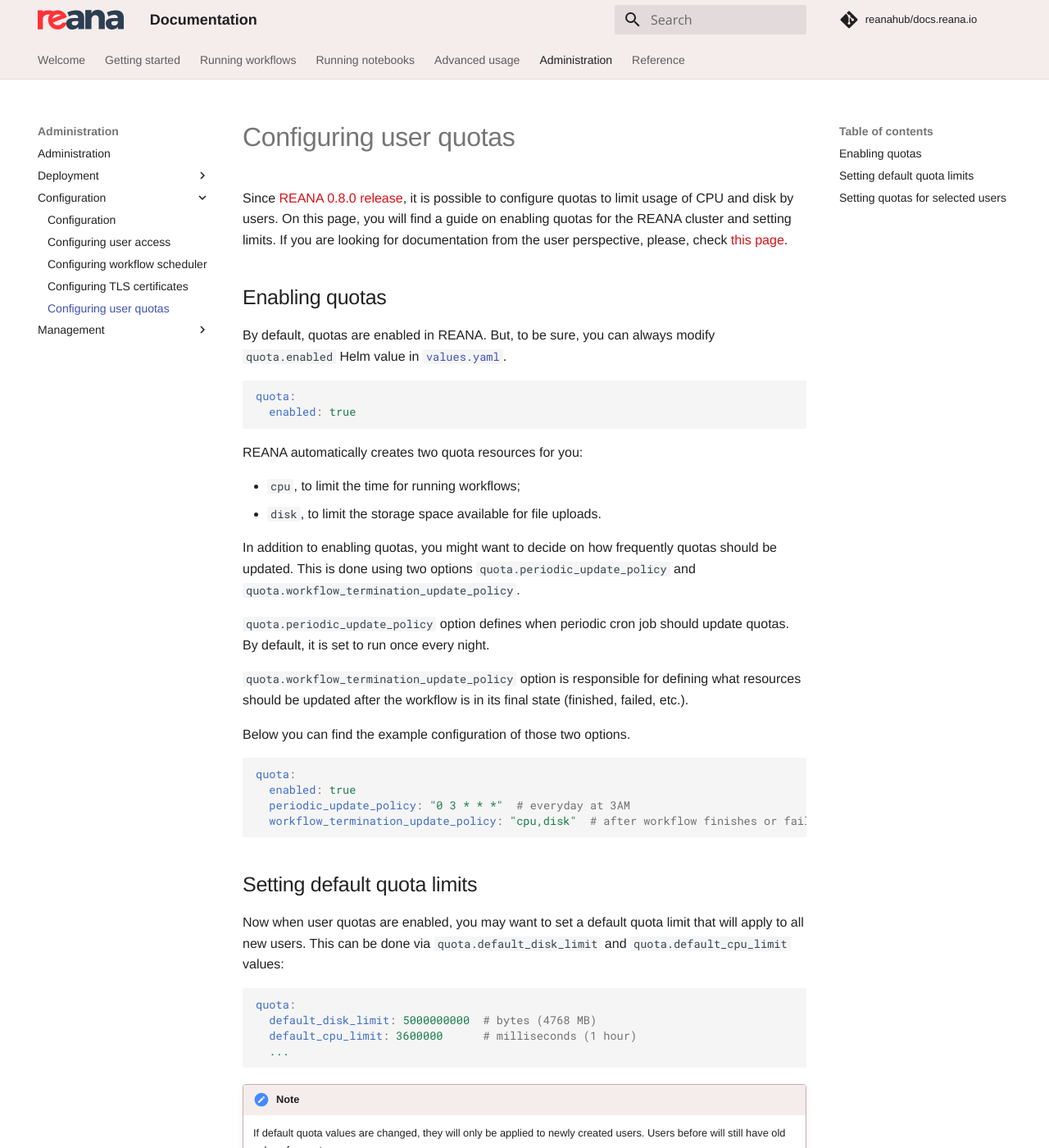
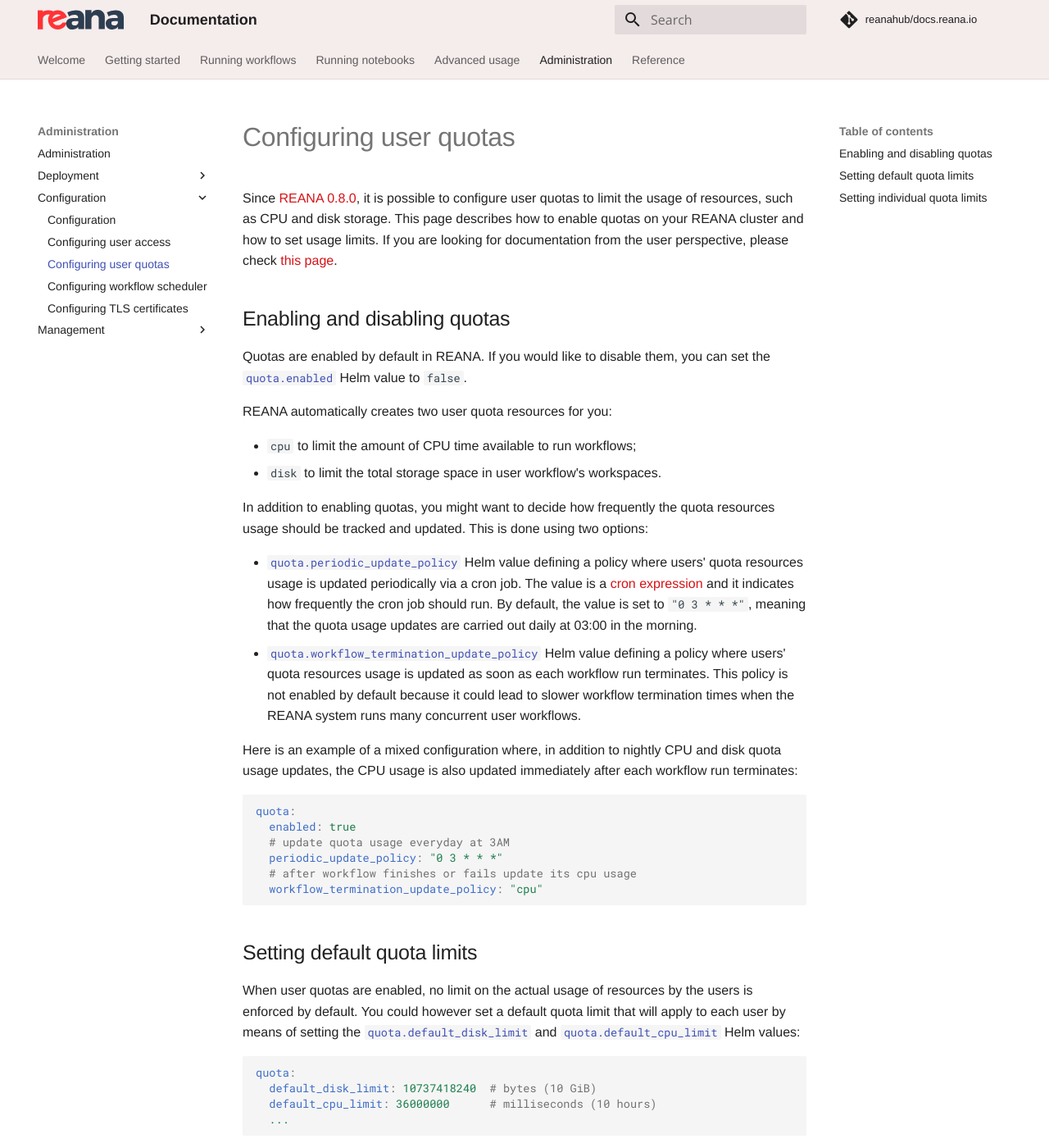
Before and after one commit to reanahub/docs.reana.io, an MkDocs documentation site: the page built from docs/administration/configuration/configuring-user-quotas/index.md, in a window 1280 px wide and 1400 px high. Shown: the whole window at 82% size. Built offline with MkDocs 1.6.1 and Material for MkDocs 9.7.7, drawn with Linux system fonts in a browser that asks for light colours; comment, search, counter and statistics services are not loaded; some of the changed text lies outside the part shown.

Commit message:
docs: changes to user quotas page for admins
Co-authored-by: Tibor Šimko <tibor.simko@cern.ch>

````diff
--- a/docs/administration/configuration/configuring-user-quotas/index.md
+++ b/docs/administration/configuration/configuring-user-quotas/index.md
@@ -1,71 +1,68 @@
 # Configuring user quotas
 
-Since [REANA 0.8.0 release](https://blog.reana.io/posts/2021/release-0.8.0/#cpu-and-disk-quota-accounting),
-it is possible to configure quotas to limit usage of CPU and disk by users.
-On this page, you will find a guide on enabling quotas for the REANA cluster and setting limits.
-If you are looking for documentation from the user perspective, please, check [this page](https://docs.reana.io/advanced-usage/user-quotas/).
+Since [REANA 0.8.0](https://blog.reana.io/posts/2021/release-0.8.0/#cpu-and-disk-quota-accounting),
+it is possible to configure user quotas to limit the usage of resources, such as CPU and disk storage.
+This page describes how to enable quotas on your REANA cluster and how to set usage limits.
+If you are looking for documentation from the user perspective, please check [this page](https://docs.reana.io/advanced-usage/user-quotas/).
 
-## Enabling quotas
+## Enabling and disabling quotas
 
-By default, quotas are enabled in REANA. But, to be sure, you can always modify `quota.enabled` Helm value in [`values.yaml`](https://github.com/reanahub/reana/tree/master/helm/reana#configuration).
+Quotas are enabled by default in REANA. If you would like to disable them, you can set the [`quota.enabled`](https://github.com/reanahub/reana/tree/master/helm/reana) Helm value to `false`.
+
+REANA automatically creates two user quota resources for you:
+
+- `cpu` to limit the amount of CPU time available to run workflows;
+- `disk` to limit the total storage space in user workflow's workspaces.
+
+In addition to enabling quotas, you might want to decide how frequently the quota resources usage should be tracked and updated.
+This is done using two options:
+
+- [`quota.periodic_update_policy`](https://github.com/reanahub/reana/tree/master/helm/reana) Helm value defining a policy where users' quota resources usage is updated periodically via a cron job. The value is a [cron expression](https://kubernetes.io/docs/concepts/workloads/controllers/cron-jobs/#cron-schedule-syntax) and it indicates how frequently the cron job should run. By default, the value is set to `"0 3 * * *"`, meaning that the quota usage updates are carried out daily at 03:00 in the morning.
+- [`quota.workflow_termination_update_policy`](https://github.com/reanahub/reana/tree/master/helm/reana) Helm value defining a policy where users' quota resources usage is updated as soon as each workflow run terminates. This policy is not enabled by default because it could lead to slower workflow termination times when the REANA system runs many concurrent user workflows.
+
+Here is an example of a mixed configuration where, in addition to nightly CPU and disk quota usage updates, the CPU usage is also updated immediately after each workflow run terminates:
 
 ```yaml
 quota:
   enabled: true
-```
-
-REANA automatically creates two quota resources for you:
-
-- `cpu`, to limit the time for running workflows;
-- `disk`, to limit the storage space available for file uploads.
-
-In addition to enabling quotas, you might want to decide on how frequently quotas should be updated.
-This is done using two options `quota.periodic_update_policy` and `quota.workflow_termination_update_policy`.
-
-`quota.periodic_update_policy` option defines when periodic cron job should update quotas. By default, it is set to run once every night.
-
-`quota.workflow_termination_update_policy` option is responsible for defining what resources should be updated after the workflow is in its final state (finished, failed, etc.).
-
-Below you can find the example configuration of those two options.
-
-```yaml
-quota:
-  enabled: true
-  periodic_update_policy: "0 3 * * *"  # everyday at 3AM
-  workflow_termination_update_policy: "cpu,disk"  # after workflow finishes or fails update its cpu and disk resources usage
+  # update quota usage everyday at 3AM
+  periodic_update_policy: "0 3 * * *"
+  # after workflow finishes or fails update its cpu usage
+  workflow_termination_update_policy: "cpu"
 ```
 
 ## Setting default quota limits
 
-Now when user quotas are enabled, you may want to set a default quota limit that will apply to all new users.
-This can be done via `quota.default_disk_limit` and `quota.default_cpu_limit` values:
+When user quotas are enabled, no limit on the actual usage of resources by the users is enforced by default. You could however set a default quota limit that will apply to each user by means of setting the [`quota.default_disk_limit`](https://github.com/reanahub/reana/tree/master/helm/reana) and [`quota.default_cpu_limit`](https://github.com/reanahub/reana/tree/master/helm/reana) Helm values:
 
 ```yaml
 quota:
-  default_disk_limit: 5000000000  # bytes (4768 MB)
-  default_cpu_limit: 3600000      # milliseconds (1 hour)
+  default_disk_limit: 10737418240  # bytes (10 GiB)
+  default_cpu_limit: 36000000      # milliseconds (10 hours)
   ...
 ```
 
-!!! note
-    If default quota values are changed, they will only be applied to newly created users. Users before will still have old values for quotas.
+Individual users will be able to run as many workflows as they want, provided that the total CPU usage time stays under 10 hours and the total consumed disk space stays under 10 GiB.
 
-## Setting quotas for selected users
+!!! warning
+    If the default quota values are changed, they will only be applied to newly created users. Users that already exist will not be affected by this change.
 
-In certain situation, you might want to set quotas for specific users.
-This can be done via `reana-admin` tool that is present in `reana-server` pod in REANA cluster.
-Let's take a look how you use it.
+## Setting individual quota limits
 
-Log in to `reana-server` pod.
+In addition to setting the default quota limits for all users, you may want to set different quota usage limits for different specific groups of users.
+This can be done via the `reana-admin` tool that is present in the `reana-server` pod.
+
+Log in to the `reana-server` pod:
 
 ```console
 $ kubectl exec -i -t deployment/reana-server -- /bin/bash
 ```
 
-Inside the pod, set a quota to a selected user(s).
+You can now set a custom quota limit to selected users:
 
 ```console
 # flask reana-admin quota-set -e john.doe@example.org -r disk -l 250000
+Quota limit 250000 for 'disk (shared storage)' successfully set to users ('john.doe@example.org',).
 ```
 
-You can learn about different management commands of `reana-admin` using `flask reana-admin --help` command.
+You can learn more about the `quota-set` administrative command options by running `flask reana-admin quota-set --help`.
````
Also changed, not shown: docs/administration/index.md (+1 -0 lines), docs/administration/configuration/.pages (added).
